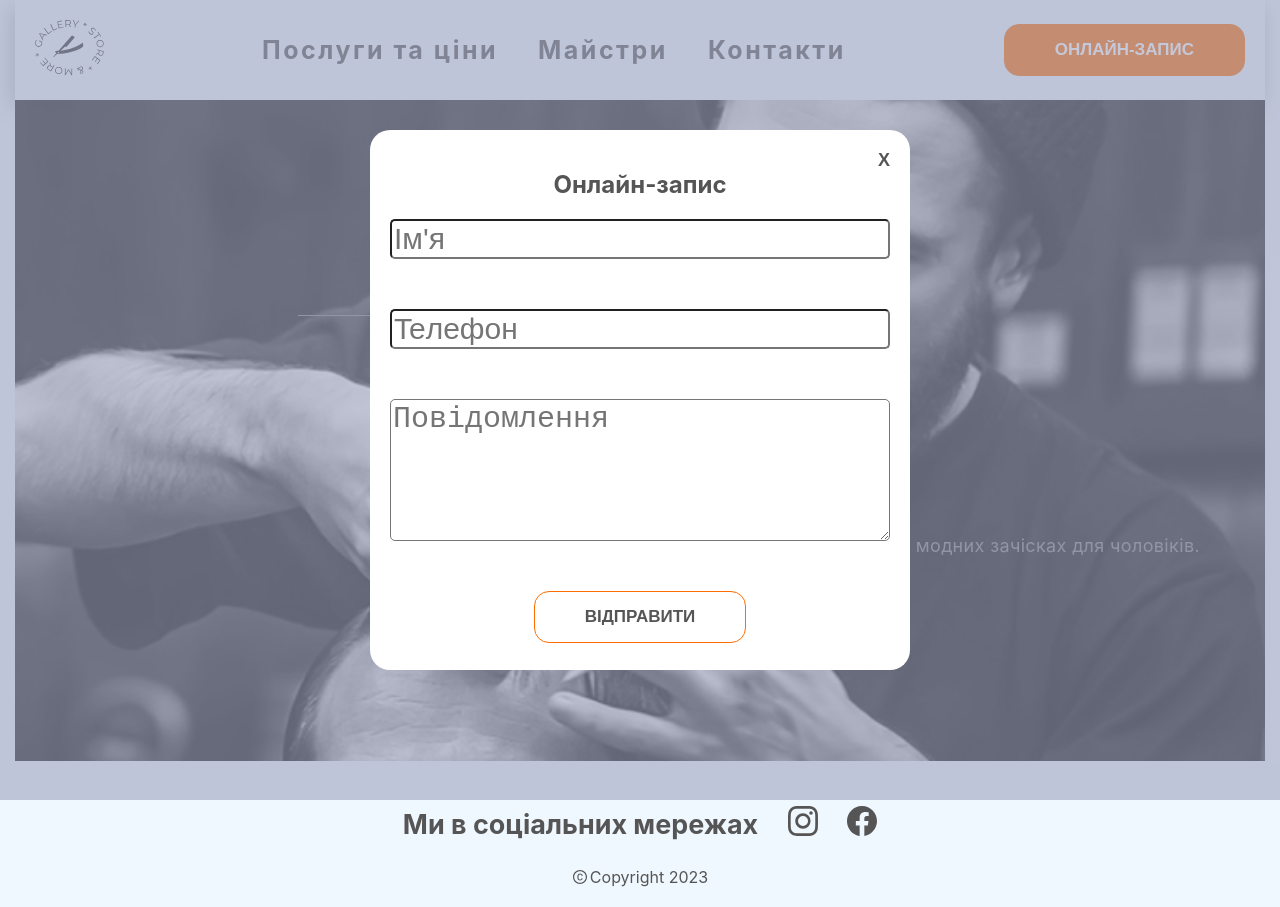
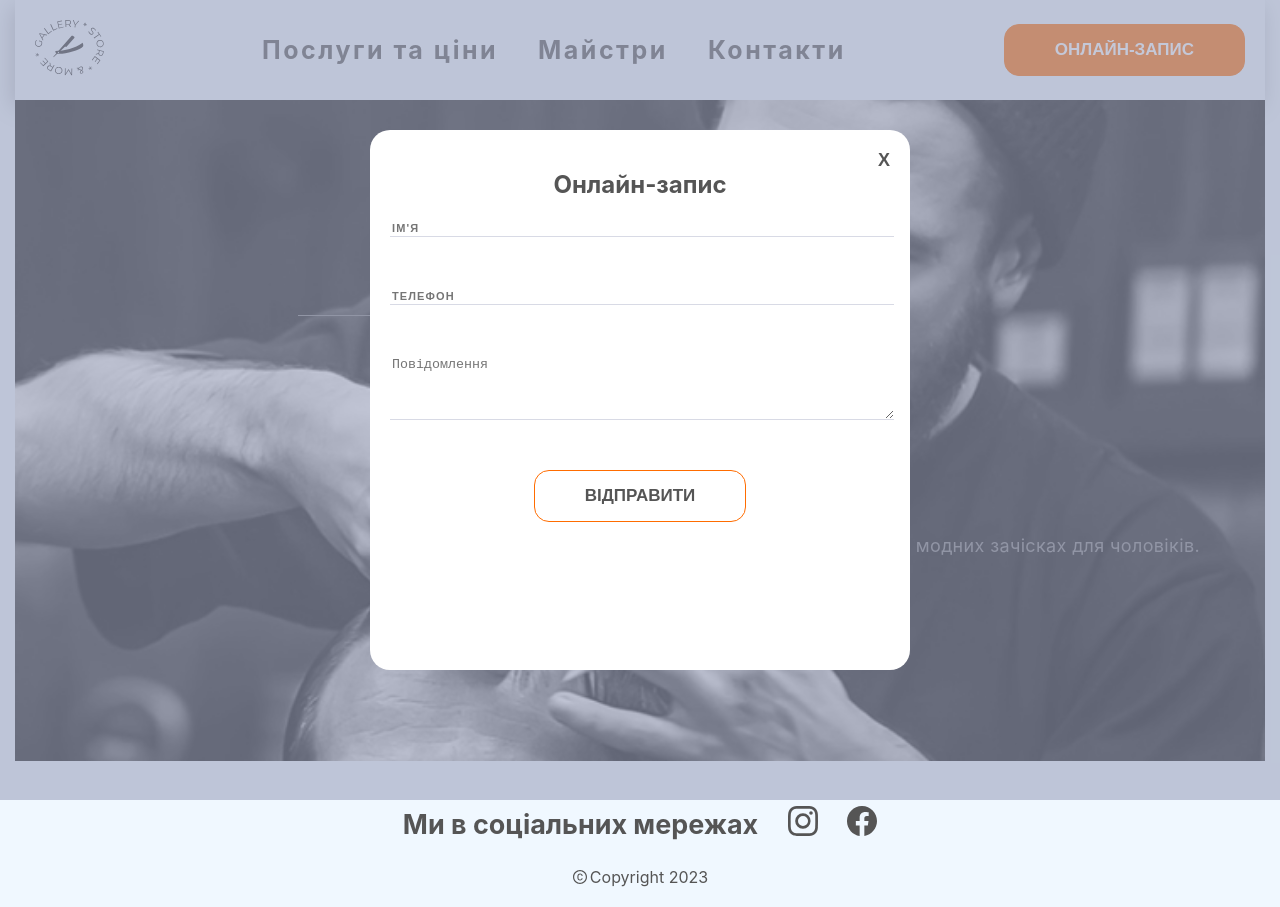
Before and after one commit to OllBond/barbershop, a React (Create React App) app: page / in a window 1280 px wide. Both pictures are taken after a click on the button "ОНЛАЙН-ЗАПИС". Built offline with nearby package versions, Linux system fonts and the light colour scheme.

Commit message:
fix css form

```diff
--- a/src/modules/OnlineRegisterForm/online-register-form.module.css
+++ b/src/modules/OnlineRegisterForm/online-register-form.module.css
@@ -7,6 +7,22 @@
   gap: 50px;
 }
 .input {
-  font-size: 30px;
-  border-radius: 5px;
+  width: 100%;
+  background-color: transparent;
+  /* color: var(--white-color); */
+  border-top: none;
+  border-right: none;
+  border-left: none;
+  border-bottom: 1px solid rgba(157, 164, 189, 0.4);
+  outline: none;
+  transition: color 250ms cubic-bezier(0.4, 0, 0.2, 1),
+    border-bottom 250ms cubic-bezier(0.4, 0, 0.2, 1);
 }
+
+input::placeholder {
+  font-weight: 600;
+  font-size: 11px;
+  line-height: 1.364;
+  letter-spacing: 0.1em;
+  text-transform: uppercase;
+}
```
